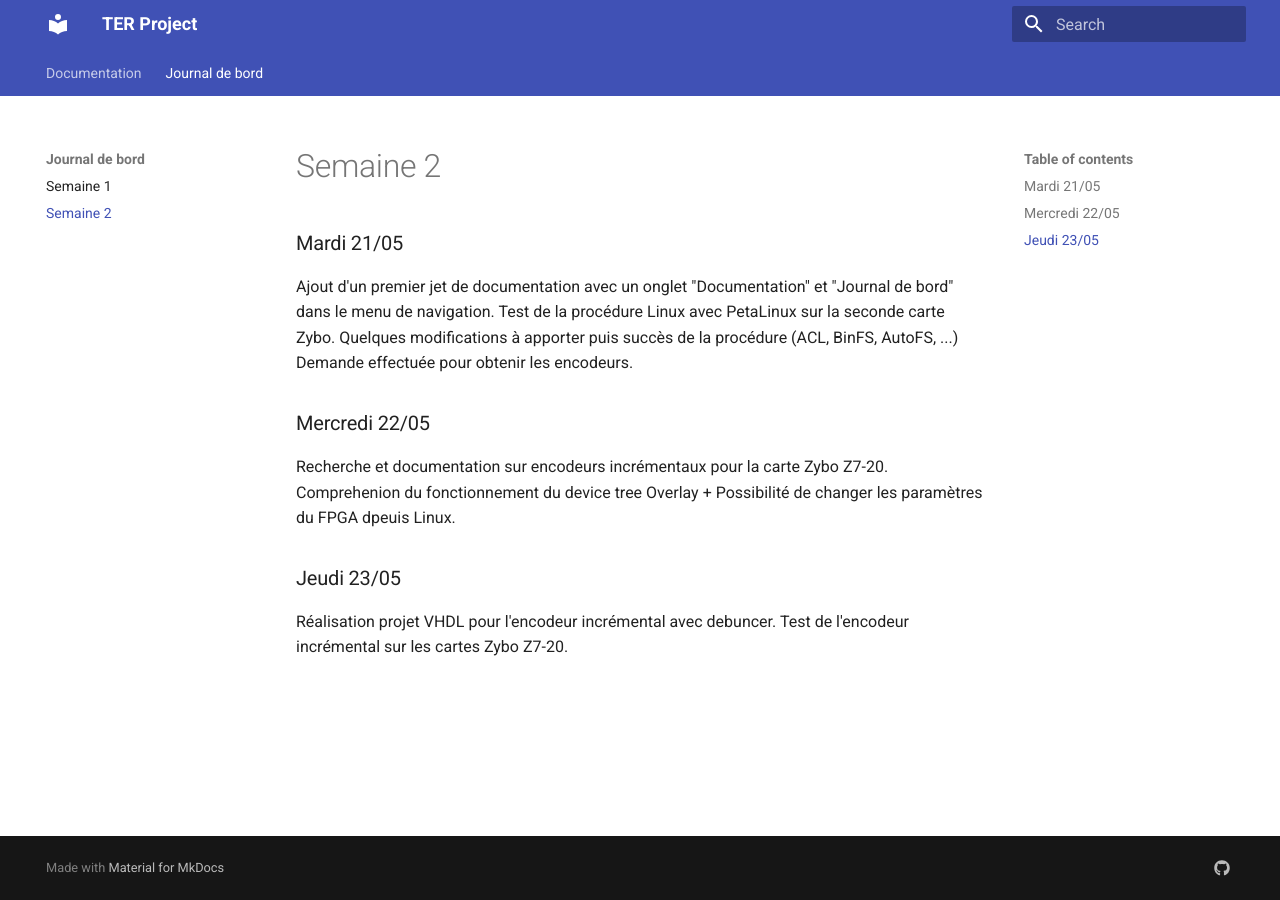
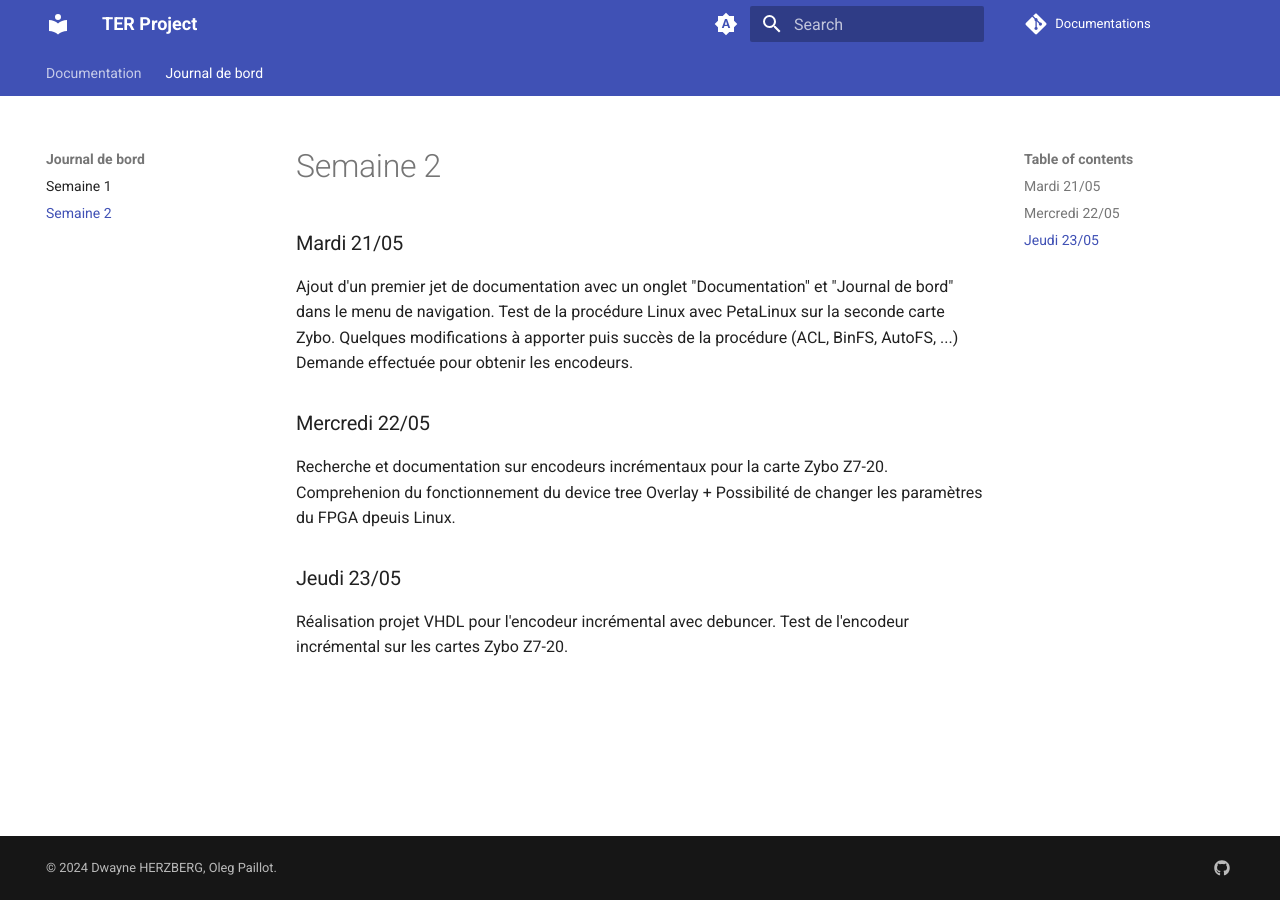
Before and after one commit to TER-Zybo/Documentations, an MkDocs documentation site: the page built from docs/journal/semaine2.md, in a window 1280 px wide. Built offline with MkDocs 1.6.1 and Material for MkDocs 9.7.7, drawn with Linux system fonts in a browser that asks for light colours; comment, search, counter and statistics services are not loaded.

Commit message:
feat: Add code copy feature to the navigation theme + improvements

```diff
--- a/mkdocs.yml
+++ b/mkdocs.yml
@@ -5,8 +5,22 @@
   features:
     - navigation.tabs
     - navigation.sections
+    - content.code.copy
   palette:
-    scheme: default
+    - media: "(prefers-color-scheme)"
+      toggle:
+        icon: material/brightness-auto
+        name: Passer au mode clair
+    - media: "(prefers-color-scheme: light)"
+      scheme: default
+      toggle:
+        icon: material/brightness-7
+        name: Passer au mode sombre
+    - media: "(prefers-color-scheme: dark)"
+      scheme: slate
+      toggle:
+        icon: material/brightness-4
+        name: Passer au mode automatique
   font:
     text: Roboto
     code: Roboto Mono
@@ -46,6 +60,15 @@
   - md_in_html
 
 extra:
+  generator: false
+
   social:
     - icon: fontawesome/brands/github
-      link: https://github.com/votre-projet
+      link: https://github.com/TER-Zybo
+
+copyright: |
+  &copy; 2024 <a href="https://github.com/HDwayne"  target="_blank" rel="noopener">Dwayne HERZBERG</a>,
+  <a href="https://github.com/Luxrafen0"  target="_blank" rel="noopener">Oleg Paillot</a>.
+
+repo_url: https://github.com/TER-Zybo/Documentations
+repo_name: Documentations
```
